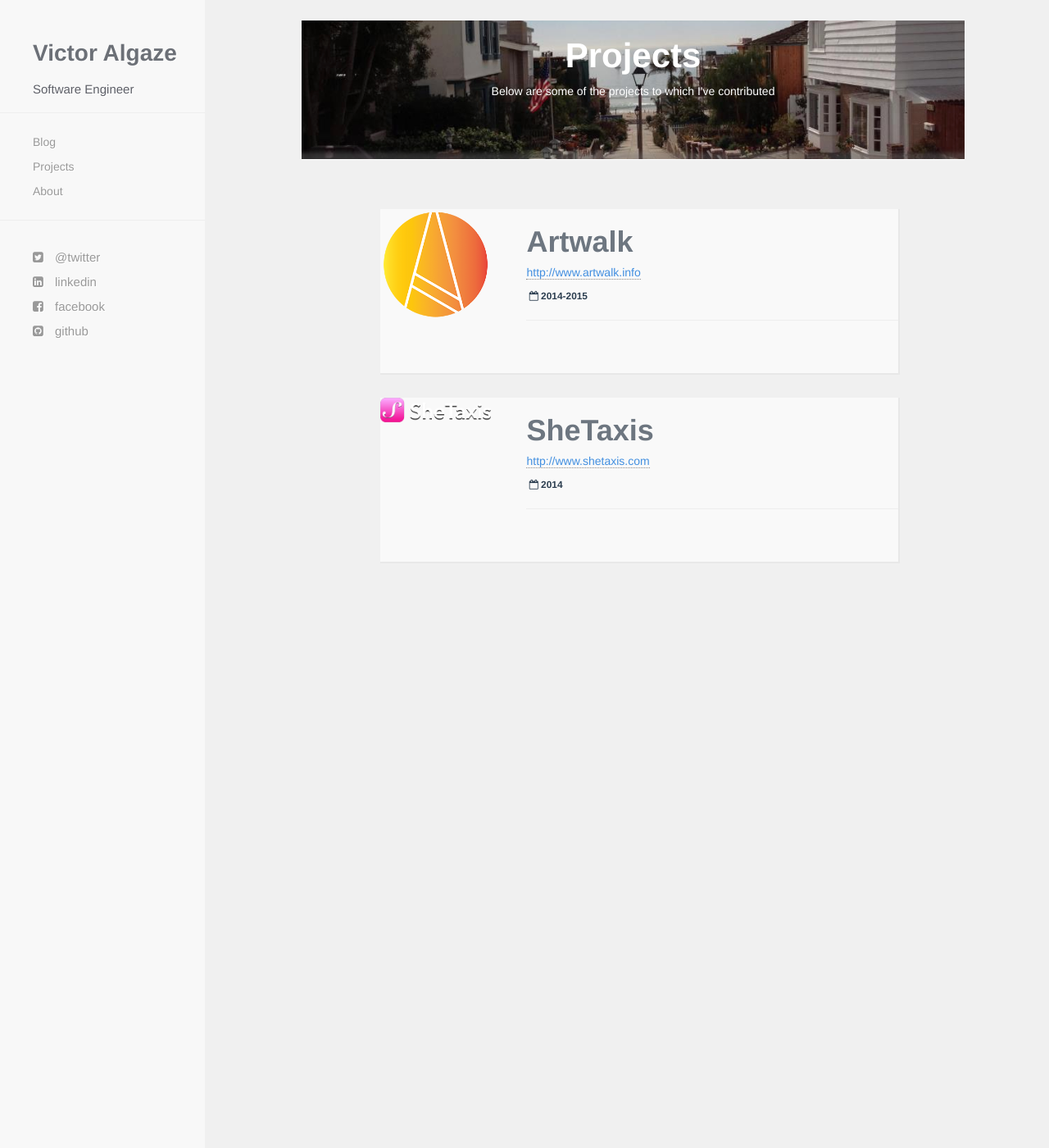
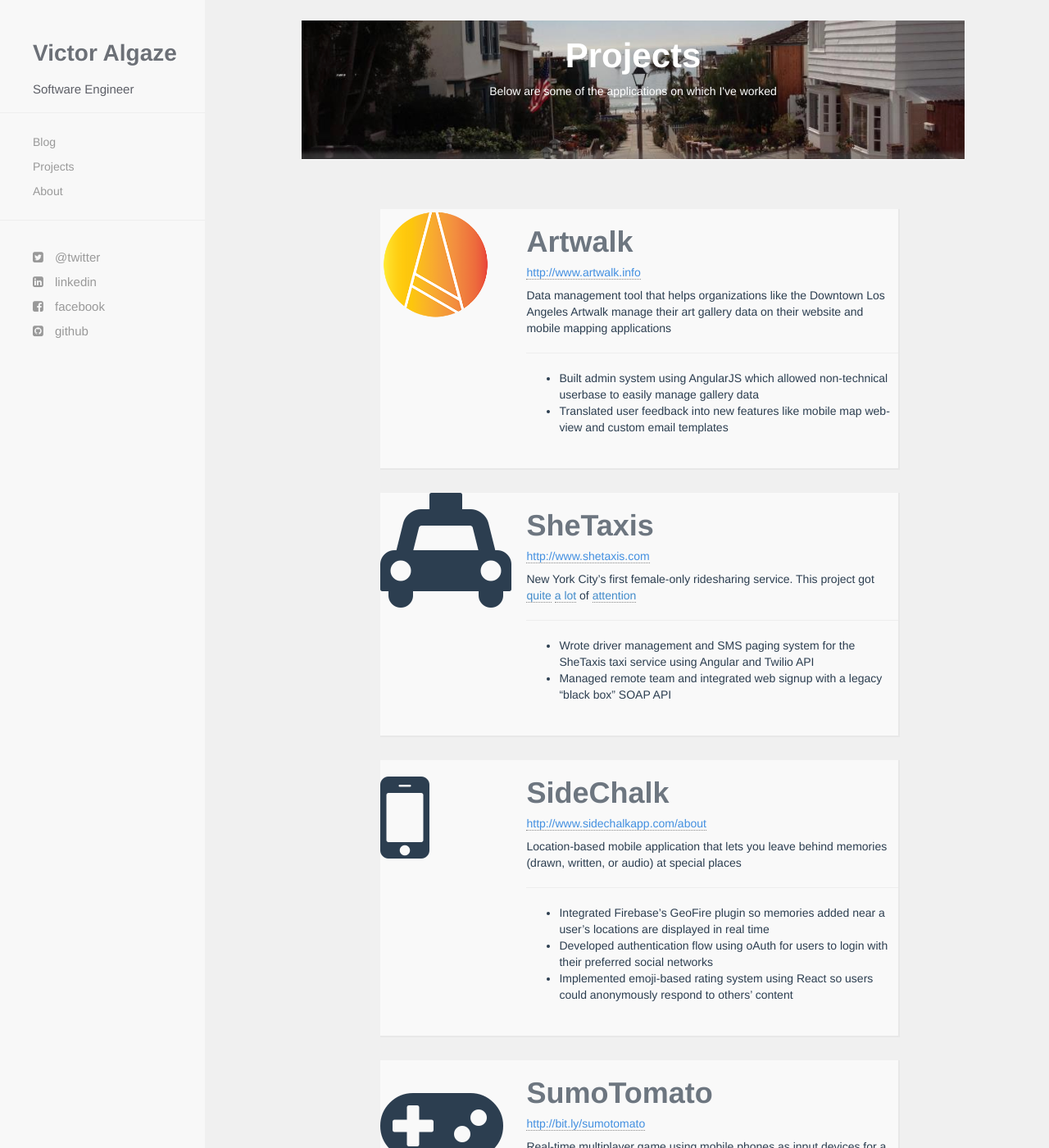
Before and after one commit to valgaze/valgaze.github.io, a Jekyll site: the page built from projects.html, in a window 1280 px wide and 1400 px high. Shown: the whole window at 82% size. Built offline with Jekyll 4.4.1, drawn with Linux system fonts in a browser that asks for light colours; nearby versions of some CDN libraries; Markdown is read by kramdown in place of the engine named in the settings; some of the changed text lies outside the part shown.

Commit message:
Revamp project page and font changes

```diff
--- a/about.html
+++ b/about.html
@@ -18,7 +18,7 @@ permalink: /about/
         </div>
         <div class="row">
           <div class="col-md-12 letter">
-            <p>I am a full stack software engineer with a proven ability to ship performant and reliable code. I have experience building everything from the backend for a real-time mobile multiplayer game to the Node application used to power the Downtown Los Angeles Artwalk. I am obsessed with building tools that delight my users and make their lives easier.</p>
+            I am a software engineer with a proven ability to ship performant and reliable code. I have experience building everything from the backend for a real-time mobile multiplayer game to the Node application used to power the Downtown Los Angeles Artwalk. I am obsessed with building tools that delight my users and make their lives easier.
           </div>
         </div>
     </div>
--- a/css/hc.css
+++ b/css/hc.css
@@ -10,7 +10,7 @@ body
 }
 
 div.col-md-3.project-image > i{
-  font-size: 19em
+  font-size: 10em
 }
 h1,h2,h3,h4,h5,h6
 {
@@ -39,10 +39,7 @@ h1 a:hover,h2 a:hover,h3 a:hover,h4 a:hover
   color:#29598c
 }
 
-p
-{
-  font-weight:600
-}
+
 
 .posts
 {
@@ -118,7 +115,6 @@ p
   font-family:"Helvetica Neue", helvetica, "Open Sans", sans-serif;
   font-weight:200;
   color:#9c9c9c;
-  text-shadow:1px 1px #fff
 }
 
 .sidebar-nav li a
@@ -519,6 +515,9 @@ time
   margin-bottom:0;
   display:none
 }
+.st-logo{
+  background-color: #000;
+}
 
 .project-post
 {
@@ -562,10 +561,10 @@ time
 
 .letter p
 {
+  font-family:"Helvetica Neue", helvetica, "Open Sans",sans-serif;
   font-size:1.2em;
   font-weight:lighter;
-  color:#737373;
-  text-shadow:1px 1px #fff
+  color:#000;
 }
 
 .fashion
--- a/projects.html
+++ b/projects.html
@@ -6,8 +6,9 @@ title: Projects
 
   <div class="project-container">
     <h1>Projects</h1>
-    <p>Below are some of the projects to which I've contributed</p>
+    <p>Below are some of the applications on which I've worked</p>
   </div>
+
 
   <div class="container">
     <div class="project-box">
@@ -17,9 +18,39 @@ title: Projects
         </div>
         <div class="col-md-9 project-post">
           <h1>Artwalk</h1><h4><a href="http://www.artwalk.info">http://www.artwalk.info</a></h4>
-          <p class="meta"><small>&nbsp;<i class="fa fa-calendar-o"></i> 2014-2015</small></p><hr/>
+          <p class="meta">Data management tool that helps organizations like the Downtown Los Angeles Artwalk manage their art gallery data on their website and mobile mapping applications</p><hr/>
           <div class="post">
+           <ul>
+            <li>Built admin system using AngularJS which allowed non-technical userbase to easily manage gallery data</li>
+            <li>Translated user feedback into new features like mobile map web-view and custom email templates</li>
+          </ul>
+          </div>
+        </div>
+      </div>
+    </div>
+  </div>
 
+
+
+
+
+  <div class="container">
+    <div class="project-box">
+      <div class="row">
+        <div class="col-md-3 project-image">
+          <i class="fa fa-taxi fa-5x"></i>
+
+        </div>
+        <div class="col-md-9 project-post">
+          <h1>SheTaxis</h1><h4><a href="http://www.shetaxis.com" target="_new">http://www.shetaxis.com</a></h4>
+          <p class="meta">New York City’s first female-only ridesharing service.
+            This project got <a href="http://www.nytimes.com/2014/09/08/nyregion/new-service-offers-taxis-exclusively-for-women.html?_r=0" target="_new">quite</a> <a href="http://www.newyorker.com/business/currency/ladies-cab" target="_new">a lot</a> of <a href="http://www.economist.com/news/united-states/21620229-new-car-service-offers-lifts-women-women-fare-ladies" target="_new">attention</a>
+          </p><hr/>
+          <div class="post">
+           <ul>
+            <li>Wrote driver management and SMS paging system for the SheTaxis taxi service using Angular and Twilio API</li>
+            <li>Managed remote team and integrated web signup with a legacy “black box” SOAP API</li>
+          </ul>
           </div>
         </div>
       </div>
@@ -30,18 +61,63 @@ title: Projects
     <div class="project-box">
       <div class="row">
         <div class="col-md-3 project-image">
-          <img src="../images/st_logo.png">
+          <i class="fa fa-mobile fa-5x"></i>
         </div>
         <div class="col-md-9 project-post">
-          <h1>SheTaxis</h1><h4><a href="http://www.shetaxis.com">http://www.shetaxis.com</a></h4>
-          <p class="meta"><small>&nbsp;<i class="fa fa-calendar-o"></i> 2014</small></p><hr/>
+          <h1>SideChalk</h1><h4><a href="http://www.sidechalkapp.com/about" target="_new">http://www.sidechalkapp.com/about</a></h4>
+          <p class="meta">Location-based mobile application that lets you leave behind memories (drawn, written, or audio) at special places
+          </p><hr/>
           <div class="post">
-<!--                Working from a powerful concept, creating a car service that utilizes female drivers serving female passengers,  Ground Up Logic worked from the beginning stages to realize this idea and bring it to the market,  creating shockwaves in the news and around the world. I was responsible for implementing the driver and candidate-driver management system and integrating with a SOAP api.
-
-               See more: <a href="http://www.nytimes.com/2014/09/08/nyregion/new-service-offers-taxis-exclusively-for-women.html?_r=0">http://www.nytimes.com/2014/09/08/nyregion/new-service-offers-taxis-exclusively-for-women.html?_r=0</a> -->
-
+           <ul>
+            <li>Integrated Firebase’s GeoFire plugin so memories added near a user’s locations are displayed in real time</li>
+            <li>Developed authentication flow using oAuth for users to login with their preferred social networks</li>
+            <li>Implemented emoji-based rating system using React so users could anonymously respond to others’ content</li>
+           </ul>
           </div>
         </div>
       </div>
     </div>
   </div>
+
+  <div class="container">
+    <div class="project-box">
+      <div class="row">
+        <div class="col-md-3 project-image">
+          <i class="fa fa-gamepad fa-2x"></i>
+        </div>
+        <div class="col-md-9 project-post">
+          <h1>SumoTomato</h1><h4><a href="http://bit.ly/sumotomato" target="_new">http://bit.ly/sumotomato</a></h4>
+          <p class="meta">Real-time multiplayer game using mobile phones as input devices for a game displayed on a single shared game screen
+          </p><hr/>
+          <div class="post">
+           <ul>
+            <li>Built out game controller with Phaser gamer engine for multiple players to interact using their smart phones</li>
+            <li>Designed backend to process user touch inputs and update game state in real time using Socket.IO</li>
+
+           </ul>
+          </div>
+        </div>
+      </div>
+    </div>
+  </div>
+
+  <div class="container">
+    <div class="project-box">
+      <div class="row">
+        <div class="col-md-3 project-image">
+          <i class="fa fa-globe fa-5x"></i>
+        </div>
+        <div class="col-md-9 project-post">
+          <h1>VacayPay</h1><h4><a href="http://bit.ly/vacaypayapp" target="_new">http://bit.ly/vacaypayapp</a></h4>
+          <p class="meta">Tool that enables friends to easily track and settle expenses during group trips
+          </p><hr/>
+          <div class="post">
+           <ul>
+              <li>Created currency conversion feature which let users convert expenses from over 150 world currencies</li>
+              <li>Implemented map using Google Maps API so users could connect their expense history to physical locations</li>
+           </ul>
+          </div>
+        </div>
+      </div>
+    </div>
+  </div>
```
